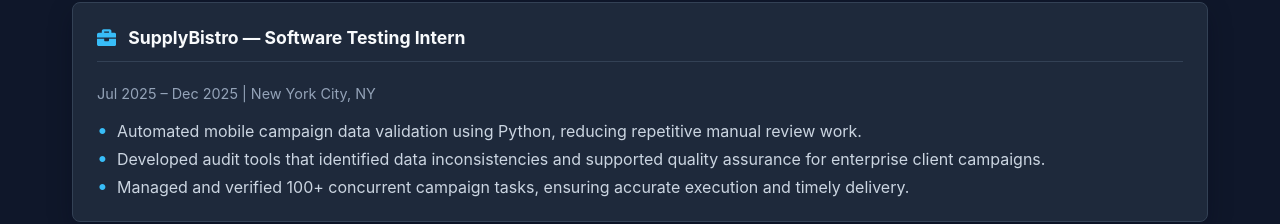
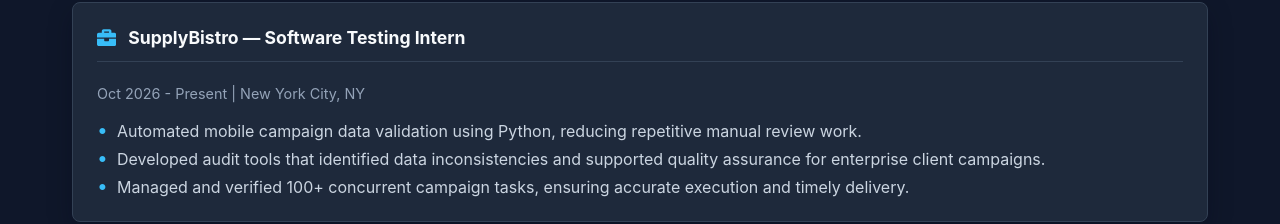
Before and after one commit to rchowd9/personal-portfolio, a React (Vite) app: page /#/experience in a window 1280 px wide. Shown: the part 322-546 px from the top of the page. Built offline with nearby package versions, Linux system fonts and the light colour scheme.

Commit message:
added role

```diff
--- a/src/pages/Experience.jsx
+++ b/src/pages/Experience.jsx
@@ -7,7 +7,7 @@ export default function Experience() {
     {
       company: "SupplyBistro",
       role: "Software Testing Intern",
-      duration: "Jul 2025 – Dec 2025",
+      duration: "Oct 2026 - Present",
       location: "New York City, NY",
       achievements: [
         "Automated mobile campaign data validation using Python, reducing repetitive manual review work.",
```
